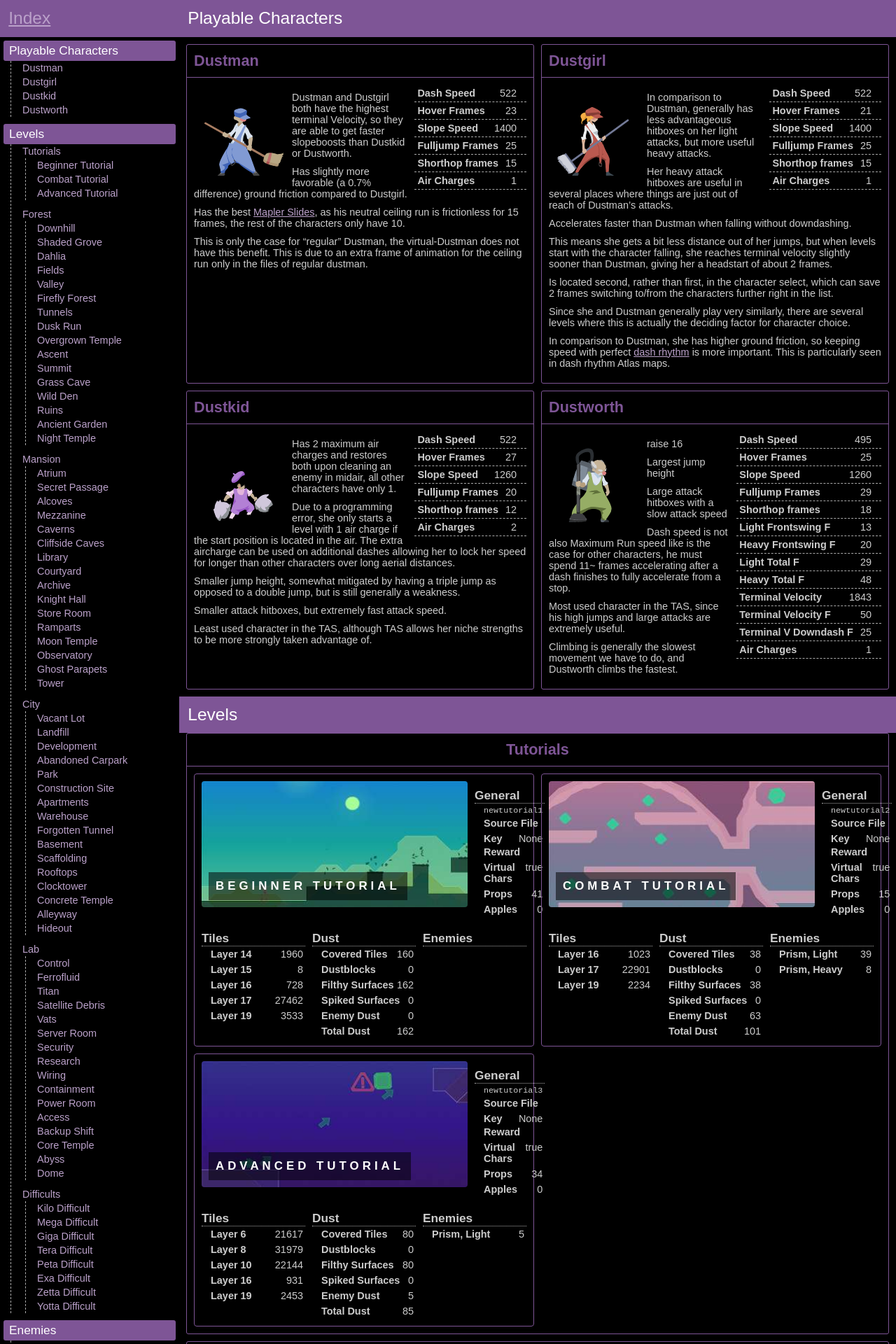
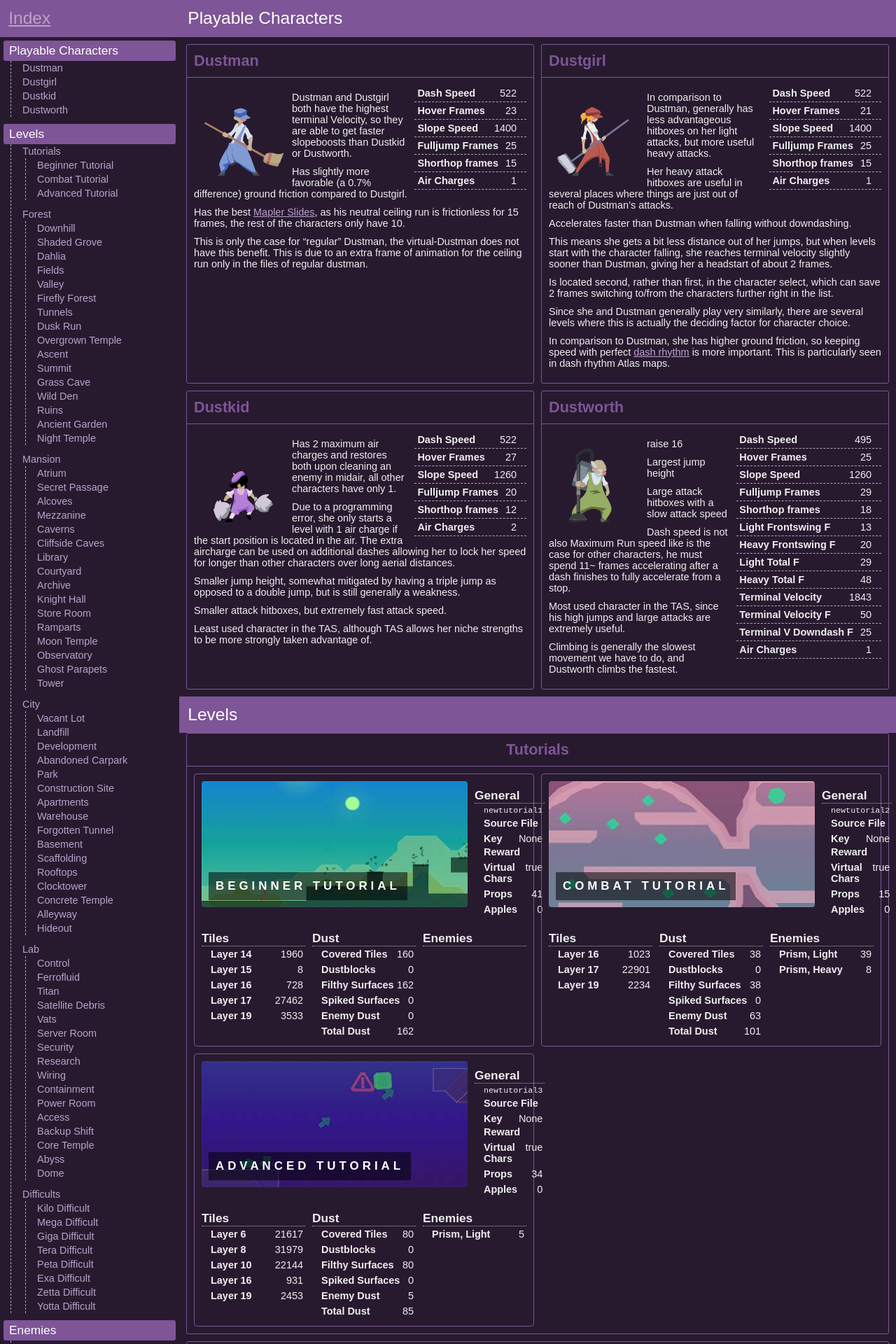
Before and after one commit to gonX/dustforce-wiki, a Jekyll site: the page built from website/index.md, in a window 1280 px wide. Shown: the top 1920 px of the page at 70% size. Built offline with Jekyll 4.4.1, drawn with Linux system fonts in a browser that asks for light colours; the table of contents is made by our own code.

Commit message:
Use dustkid.com background color by recommendation from C

```diff
--- a/website/assets/main.scss
+++ b/website/assets/main.scss
@@ -3,8 +3,8 @@
 
 // -- Vars ---------------------------------------------------
 
-$bg-colour: #000;
-$text-colour: #ccc;
+$bg-colour: #271a2f;
+$text-colour: #eee;
 $primary-colour: #7e5596;
 $primary-text: #fff;
 $border-colour: #aaa;
```
